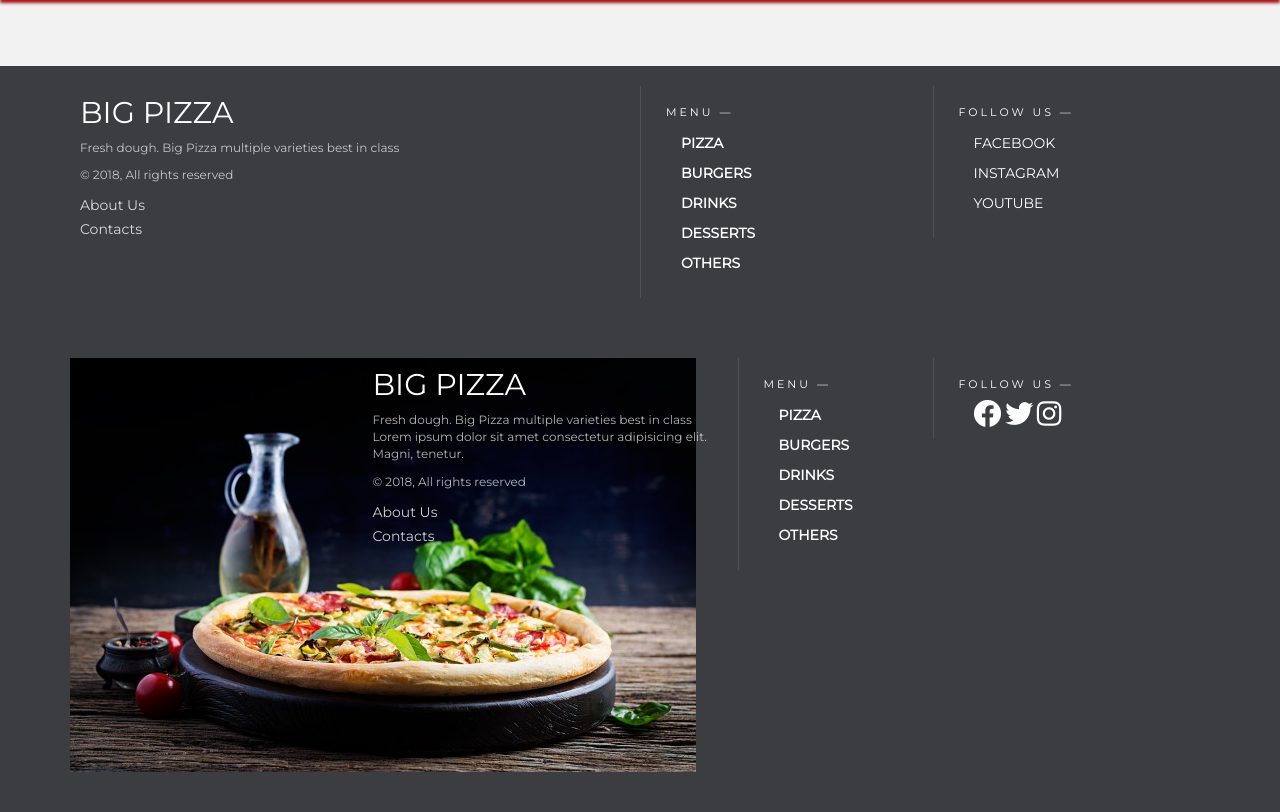
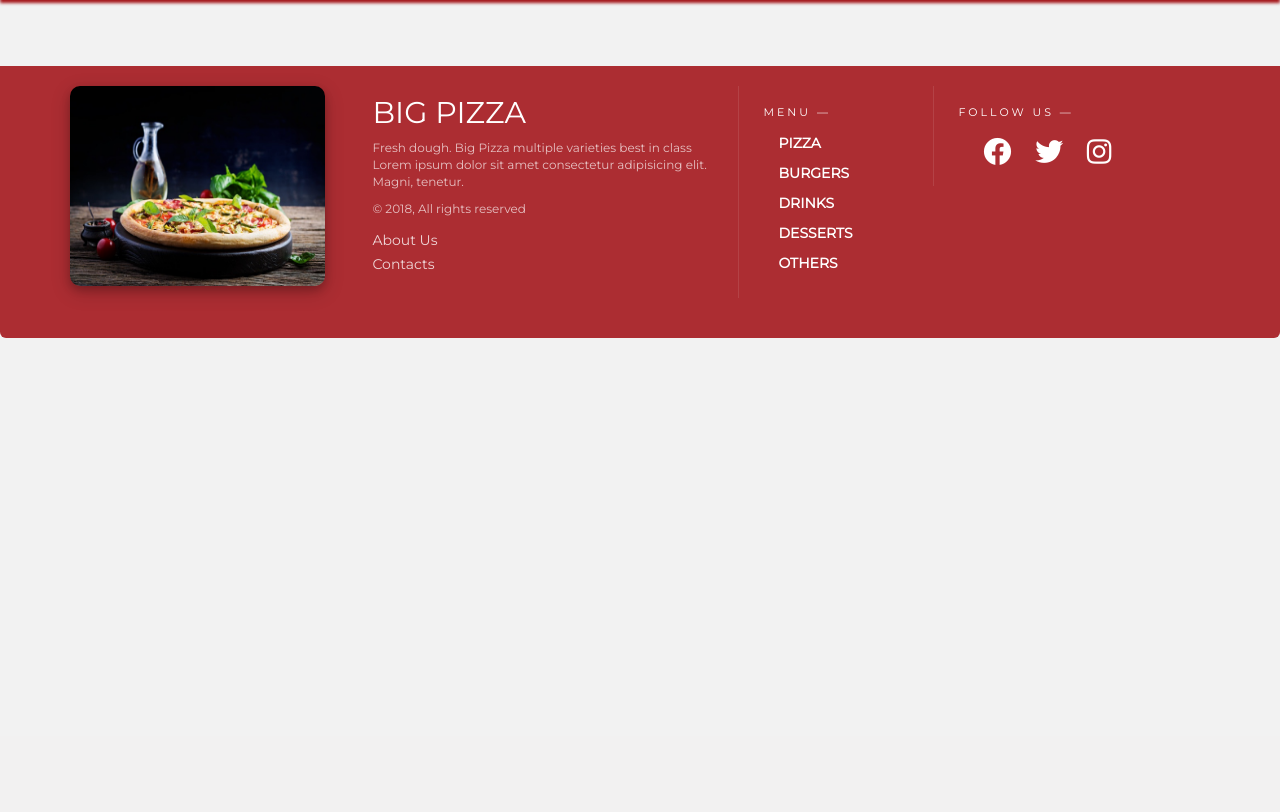
Before and after one commit to Shoaib0023/big-pizza-backend, a Django app: template templates/orders/menu.html in a window 1280 px wide. Shown: the part 64-876 px from the top of the page. After the commit the page ends 402 px from the top, so only its background shows below. Run offline with Django 3.2, Linux system fonts and the light colour scheme; the template is opened without the code that fills it, so the values that code supplies are empty; some libraries are stand-ins or nearby versions.

Commit message:
updated changes

```diff
--- a/pizza/settings.py
+++ b/pizza/settings.py
@@ -44,7 +44,7 @@ INSTALLED_APPS = [
     'allauth.account',
     'allauth.socialaccount',
     'allauth.socialaccount.providers.google',
-    'allauth.socialaccount.providers.facebook',
+    # 'allauth.socialaccount.providers.facebook',
 ]
 
 MIDDLEWARE = [
--- a/static/css/menu-style.css
+++ b/static/css/menu-style.css
@@ -338,20 +338,28 @@ nav li a {
 /* ----- v CAN BE DELETED v ----- */
 
 
-
+/* footer css */
 .footer-bs {
-  background-color: #3c3d41;
+  background-color:  rgba(164, 22, 27, 0.89);
   padding: 20px 40px 40px 40px ;
   color: rgba(255,255,255,1.00);
-  /* margin-bottom: 20px; */
-  /* border-bottom-right-radius: 6px; */
+  margin-bottom: 20px;
+  border-bottom-right-radius: 6px;
   border-top-left-radius: 0px;
-  /* border-bottom-left-radius: 6px; */
+  border-bottom-left-radius: 6px;
+
 
 }
 
+.footer-pic{
+  width: 97%;
+  height: 200px;
+  border-radius: 10px;
+  box-shadow:0 4px 8px 0 rgba(0, 0, 0, 0.2), 0 6px 20px 0 rgba(0, 0, 0, 0.19)  ;
+}
+
 .footer-bs .footer-brand, .footer-bs .footer-nav, .footer-bs .footer-social, .footer-bs .footer-ns {
-padding:10px 25px;
+  padding:10px 25px;
 }
 
 .footer-bs .footer-nav { border-color: transparent; }
@@ -389,6 +397,24 @@ letter-spacing: 3px;
 .footer-bs .footer-social a { color:rgba(255,255,255,1.00);}
 .footer-bs .footer-social a:hover { color:rgba(255,255,255,0.80); text-decoration:none; }
 
+.social-media-links i{
+  margin: 1rem;
+}
+
+
+
 @media (min-width: 768px) {
-.footer-bs .footer-nav { border-left:solid 1px rgba(255,255,255,0.10); }
+.footer-bs .footer-nav { border-left:solid 1px rgba(255,255,255,0.10);
 }
+}
+@media (max-width: 658px){
+.footer-pic{
+  display: none;
+}
+}
+
+@media (max-width: 568px) {
+  .footer-bs{
+   padding-top: 30px;
+  }
+}
--- a/templates/login.html
+++ b/templates/login.html
@@ -1,6 +1,6 @@
 {% load static %}
 {% load socialaccount %}
-{% providers_media_js %}
+<!-- {% providers_media_js %} -->
 <!DOCTYPE html>
 <html lang="en">
 <head>
@@ -50,7 +50,7 @@
                 <div class="row social-btn-row justify-content-around">
 
                     <div class="col-12 col-md-6 col-lg-6 mb-3">
-                        <a href="{% provider_login_url 'facebook' method='oauth2' %}" class="btn btn-primary btn-block btn-sm fb-btn"><i class="fab fa-facebook-f fb-icon"></i>Facebook</a>
+                        <a href="#" class="btn btn-primary btn-block btn-sm fb-btn"><i class="fab fa-facebook-f fb-icon"></i>Facebook</a>
                     </div>
 
                     <div class="col-12 col-md-6 col-lg-6">
--- a/templates/orders/cart.html
+++ b/templates/orders/cart.html
@@ -107,6 +107,11 @@
 </div>
 
 <div id="place-order-div"></div>
+
+{% endblock %}
+
+
+{% block footer %}
 
 {% endblock %}
 
--- a/templates/orders/contact.html
+++ b/templates/orders/contact.html
@@ -36,6 +36,7 @@
         <p><span class="glyphicon glyphicon-envelope"></span> myemail@something.com</p>
       </div>
       <div class="col-sm-7">
+        <form action="mailto:mshoaib9942@gmail.com" method="POST" enctype="text/plain">
           <div class="row">
             <div class="col-sm-6 form-group">
               <input class="form-control" id="name" name="name" placeholder="Name" required>
@@ -50,9 +51,14 @@
               <button class="btn btn-default  btn-success  pull-right" type="submit">Send</button>
             </div>
           </div>
+        </form>
       </div>
     </div>
   </div>
   </div>
 </section>
 {% endblock %}
+
+{% block footer %}
+
+{% endblock %}
--- a/templates/orders/location.html
+++ b/templates/orders/location.html
@@ -48,3 +48,7 @@
   </div>
 
 {% endblock %}
+
+{% block footer %}
+
+{% endblock %}
--- a/templates/orders/menu.html
+++ b/templates/orders/menu.html
@@ -108,53 +108,9 @@
     </div>
 </section>
 
-
- <!-- footer -->
-<footer class="footer-bs">
-    <div class="container">
-        <div class="row justify-content-around">
-        <div class="col-sm-6 col-md-6 footer-brand animated fadeInLeft">
-            <h2>BIG PIZZA</h2>
-                <p>Fresh dough. Big Pizza multiple varieties best in class </p>
-                <p>© 2018, All rights reserved</p>
-
-                <ul class="social">
-                <li><a href="#">About Us</a></li>
-                <li><a href="#">Contacts</a></li>
-            </ul>
-        </div>
-        <div class="col-xs-6 col-sm-3 col-md-3 footer-nav animated fadeInUp">
-            <h4>Menu —</h4>
-            <div class="col-xs-3 col-sm-4 col-md-6">
-                    <ul class="pages">
-                        <li><a href="#">PIZZA</a></li>
-                        <li><a href="#">BURGERS</a></li>
-                        <li><a href="#">DRINKS</a></li>
-                        <li><a href="#">DESSERTS</a></li>
-                        <li><a href="#">OTHERS</a></li>
-                    </ul>
-                </div>
-
-            </div>
-            <div class="col-xs-6 col-sm-3 col-md-3 footer-nav animated fadeInUp">
-            <h4>FOLLOW US —</h4>
-            <div class="col-xs-3 col-sm-4 col-md-6 ">
-                <ul class="social">
-                    <li><a href="#">Facebook</a></li>
-                    <li><a href="#">Instagram</a></li>
-                    <li><a href="#">Youtube</a></li>
-
-                </ul>
-                </div>
+{% endblock %}
 
 
-            </div>
-        </div>
-    </div>
-  </footer>
-
-
-{% endblock %}
 
 
 {% block script %}
```
Lines whose indentation alone changed are shown as unchanged.
